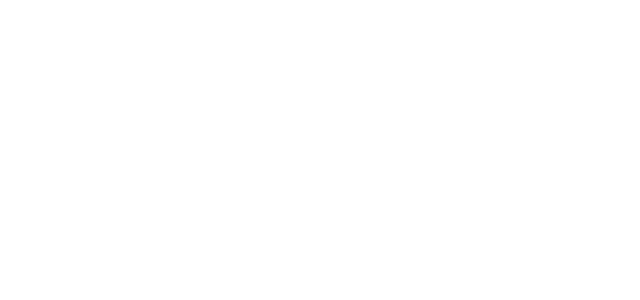
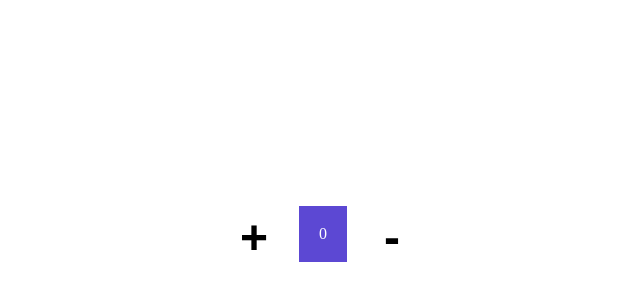
Before and after one commit to tristanwermelinger/react_counter, a React (Vite) app: page / in a window 1280 px wide. Shown: the part 166-466 px from the top of the page, without its empty margins (317-957 px from the left). Built offline with nearby package versions, Linux system fonts and the light colour scheme; the HTML template or start-up script is replaced by a standard one.

Commit message:
third commit

```diff
--- a/src/App.css
+++ b/src/App.css
@@ -0,0 +1,31 @@
+#root {
+  height: 100vh;
+  width: 100vw;
+  display: flex;
+  justify-content: center;
+  align-items: center;
+}
+
+p {
+  padding: 20px;
+  background-color: #5c48d3;
+  margin: 0 20px;
+  color: white;
+}
+
+button {
+  width: 50px;
+  height: 50px;
+  font-weight: bold;
+  border: 0 solid black;
+  background-color: white;
+  font-size: xxx-large;
+}
+
+.none {
+  display: none;
+}
+
+.block {
+  display: inline-block;
+}
--- a/src/App.jsx
+++ b/src/App.jsx
@@ -1,15 +1,22 @@
 import "./App.css";
 import { useState } from "react";
 import Increment from "./components/Increment";
+import Decrement from "./components/Decrement";
 
 function App() {
+  //console.log(App);
   const [counter, setCounter] = useState(0);
-  return;
-  <>
-    <p>{counter}</p>
 
-    <Increment counter={counter} setCounter={setCounter} />
-  </>;
+  return (
+    <>
+      <Increment counter={counter} setCounter={setCounter} />
+      <p>{counter}</p>
+      <Decrement
+        className={counter === 0 ? "none" : "block"}
+        setCounter={setCounter}
+      />
+    </>
+  );
 }
 
 export default App;
--- /dev/null
+++ b/src/components/Decrement.jsx
@@ -0,0 +1,13 @@
+const Decrement = (props) => {
+  return (
+    <button
+      onClick={() => {
+        props.setCounter(props.counter - 1);
+      }}
+    >
+      -
+    </button>
+  );
+};
+
+export default Decrement;
--- a/src/components/Increment.jsx
+++ b/src/components/Increment.jsx
@@ -1,10 +1,10 @@
 const Increment = (props) => {
   return (
-    <button>
-      onClick=
-      {() => {
+    <button
+      onClick={() => {
         props.setCounter(props.counter + 1);
       }}
+    >
       +
     </button>
   );
--- a/src/index.css
+++ b/src/index.css
@@ -0,0 +1,129 @@
+/* http://meyerweb.com/eric/tools/css/reset/
+   v2.0 | 20110126
+   License: none (public domain)
+*/
+
+html,
+body,
+div,
+span,
+applet,
+object,
+iframe,
+h1,
+h2,
+h3,
+h4,
+h5,
+h6,
+p,
+blockquote,
+pre,
+a,
+abbr,
+acronym,
+address,
+big,
+cite,
+code,
+del,
+dfn,
+em,
+img,
+ins,
+kbd,
+q,
+s,
+samp,
+small,
+strike,
+strong,
+sub,
+sup,
+tt,
+var,
+b,
+u,
+i,
+center,
+dl,
+dt,
+dd,
+ol,
+ul,
+li,
+fieldset,
+form,
+label,
+legend,
+table,
+caption,
+tbody,
+tfoot,
+thead,
+tr,
+th,
+td,
+article,
+aside,
+canvas,
+details,
+embed,
+figure,
+figcaption,
+footer,
+header,
+hgroup,
+menu,
+nav,
+output,
+ruby,
+section,
+summary,
+time,
+mark,
+audio,
+video {
+  margin: 0;
+  padding: 0;
+  border: 0;
+  font-size: 100%;
+  font: inherit;
+  vertical-align: baseline;
+}
+/* HTML5 display-role reset for older browsers */
+article,
+aside,
+details,
+figcaption,
+figure,
+footer,
+header,
+hgroup,
+menu,
+nav,
+section {
+  display: block;
+}
+body {
+  line-height: 1;
+}
+ol,
+ul {
+  list-style: none;
+}
+blockquote,
+q {
+  quotes: none;
+}
+blockquote:before,
+blockquote:after,
+q:before,
+q:after {
+  content: "";
+  content: none;
+}
+table {
+  border-collapse: collapse;
+  border-spacing: 0;
+}
```
Also changed, not shown: 1 other file (tests, documents, lock files or other folders).
